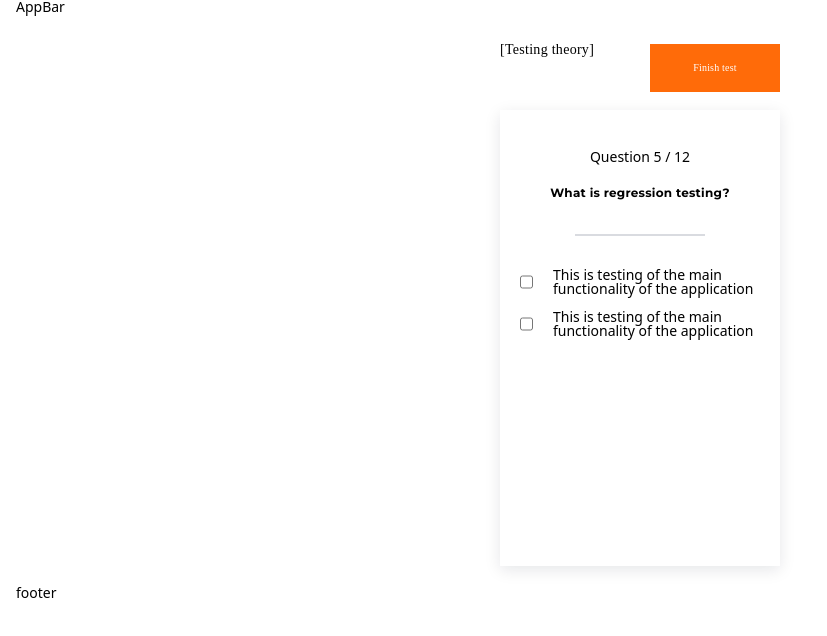
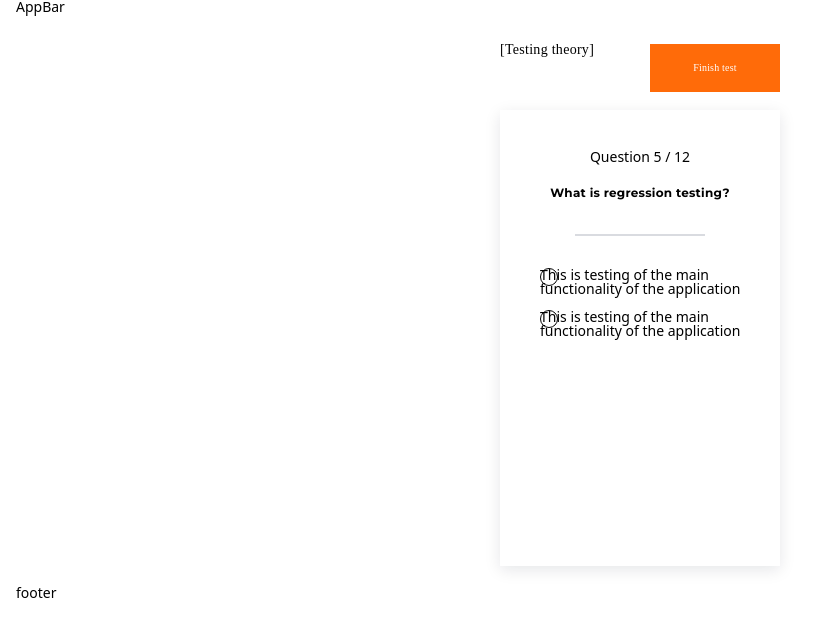
Before and after one commit to AnnaSobchenko/pro-test, a React (Create React App) app: page /test in a window 1280 px wide. Shown: the top 636 px of the page, without its empty margins (0-827 px from the left). Built offline with nearby package versions, Linux system fonts and the light colour scheme.

Commit message:
make checkbox

```diff
--- a/src/pages/TestPage/TestPage.jsx
+++ b/src/pages/TestPage/TestPage.jsx
@@ -23,7 +23,8 @@ const TestPage = () => {
 
           <li className={s.question__item}>
             <label className={s.question__itemLabel}>
-              <input type="checkbox"></input>
+              <input type="radio" className={s.radio} name="answer"></input>
+
               <span className={s.question__text}>
                 This is testing of the main functionality of the application
               </span>
@@ -31,7 +32,8 @@ const TestPage = () => {
           </li>
           <li className={s.question__item}>
             <label className={s.question__itemLabel}>
-              <input type="checkbox"></input>
+              <input type="radio" className={s.radio} name="answer"></input>
+
               <span className={s.question__text}>
                 This is testing of the main functionality of the application
               </span>
--- a/src/pages/TestPage/TestPage.module.scss
+++ b/src/pages/TestPage/TestPage.module.scss
@@ -77,10 +77,45 @@
   margin-bottom: 14px;
 }
 .question__text {
+  position: relative;
+
   margin-left: 20px;
   width: 202px;
-  display: block;
+  display: inline-block;
+
+  &::before {
+    content: "";
+    display: block;
+    width: 18px;
+    height: 18px;
+    border: 1px solid black;
+    position: absolute;
+    top: 0;
+    left: 0;
+    border-radius: 50%;
+  }
+  &::after {
+    content: "";
+    position: absolute;
+    display: block;
+    width: 15px;
+    height: 15px;
+    background-color: red;
+    border-radius: 50%;
+    top: 10px;
+    left: 10px;
+    opacity: 0;
+    transition: 0.2s;
+    transform: translate(-50%, -50%);
+  }
 }
 .question__itemLabel {
   display: flex;
 }
+.radio {
+  display: none;
+}
+
+.radio:checked + .question__text::after {
+  opacity: 1;
+}
```
